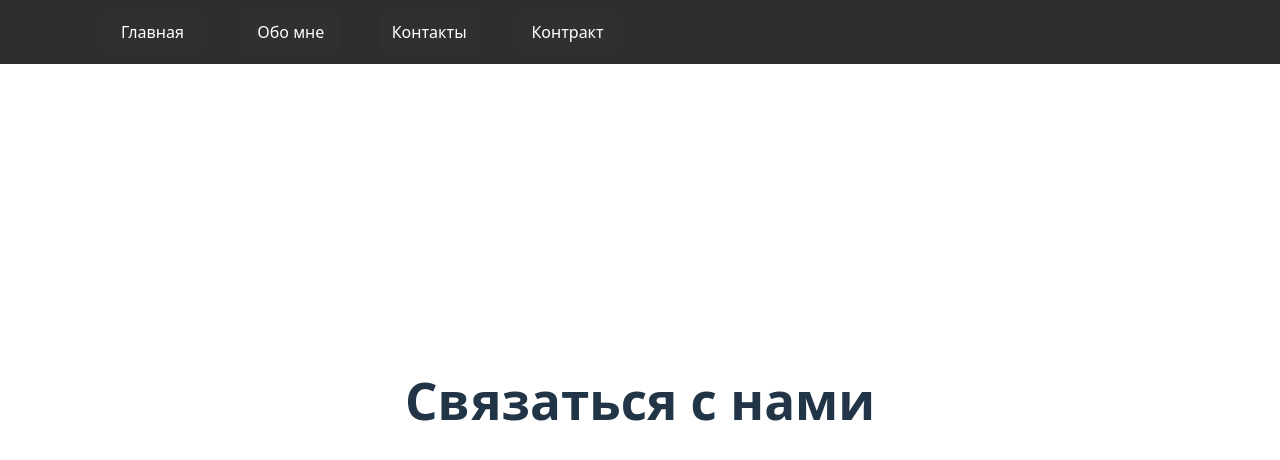
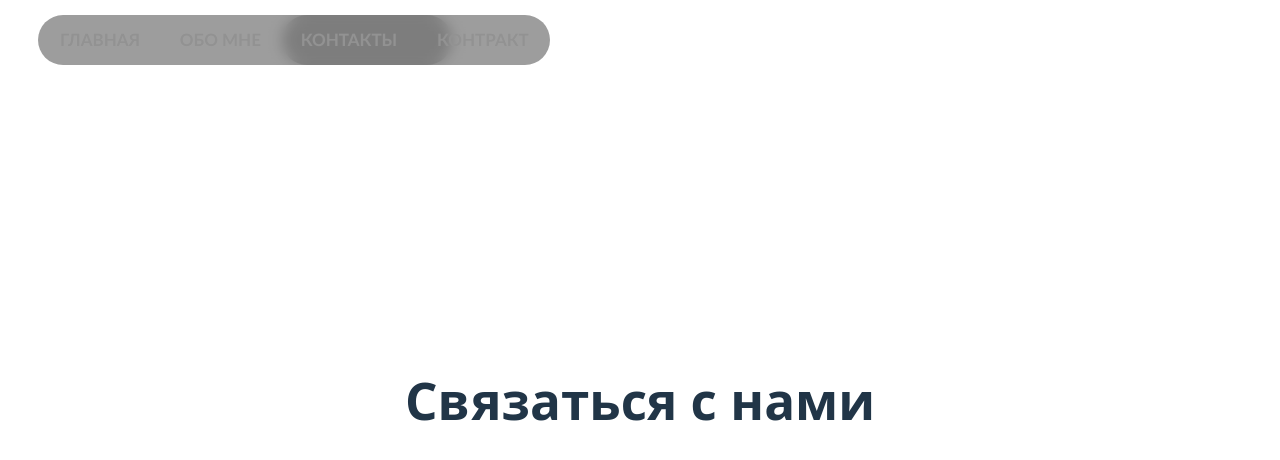
Before and after one commit to rom6n/mc1f, a React (Vite) app: page /mc1f/contacts in a window 1280 px wide. Shown: the top 460 px of the page. Built offline with nearby package versions, Linux system fonts and the light colour scheme; what @tonconnect/ui-react would draw is missing.

Commit message:
UI redesign

```diff
--- a/src/App.tsx
+++ b/src/App.tsx
@@ -8,7 +8,7 @@ import NavBar from "./NavBar";
 
 function App() {
   return (
-    <div className="App">
+    <>
       <div>
         <NavBar />
       </div>
@@ -18,7 +18,7 @@ function App() {
         <Route path="/mc1f/contacts" Component={Contacts} />
         <Route path="/mc1f/contract" Component={Contract} />
       </Routes>
-    </div>
+    </>
   );
 }
 
--- a/src/NavBar.tsx
+++ b/src/NavBar.tsx
@@ -2,28 +2,30 @@ import { Link } from "react-router-dom";
 
 function NavBar() {
   return (
+    <>
       <div className="navbar">
-      <div className="navbar_button">
-        <Link to={"/mc1f/"} className="navbar_main">
-          Главная
+        <div>
+          <Link to={"/mc1f/"} className="navbar_text">
+            ГЛАВНАЯ
           </Link>
         </div>
-      <div className="navbar_button">
-        <Link to={"/mc1f/about"} className="navbar_about">
-          Обо мне
+        <div>
+          <Link to={"/mc1f/about"} className="navbar_text">
+            ОБО МНЕ
           </Link>
         </div>
-      <div className="navbar_button">
-        <Link to={"/mc1f/contacts"} className="navbar_contacts">
-          Контакты
+        <div>
+          <Link to={"/mc1f/contacts"} className="navbar_text">
+            КОНТАКТЫ
           </Link>
         </div>
-      <div className="navbar_button">
-        <Link to={"/mc1f/contract"} className="navbar_contract">
-          Контракт
+        <div>
+          <Link to={"/mc1f/contract"} className="navbar_text">
+            КОНТРАКТ
           </Link>
         </div>
       </div>
+    </>
   );
 }
 
--- a/src/index.css
+++ b/src/index.css
@@ -5,7 +5,7 @@
 
   color-scheme: light dark;
   color: rgba(255, 255, 255, 0.87);
-  background-color: #242424;
+  background-color: #424242;
 
   font-synthesis: none;
   text-rendering: optimizeLegibility;
@@ -46,16 +46,15 @@ button {
   cursor: pointer;
   transition: border-color 0.25s;
   transition: background-color 0.2s;
-  transition: transform 0.065s ease-in-out,
-   background-color 0.15s ease-in-out;
-
+  transition: transform 0.065s ease-in-out, background-color 0.15s ease-in-out;
+  &:hover {
+    background-color: rgb(68, 183, 255);
+    transform: scale(1.02);
   }
-button:hover {
-  background-color: rgb(68, 183, 255);
-}
-button:active {
+  &:active {
     background-color: rgb(68, 183, 255);
     transform: scale(0.965);
+  }
 }
 
 @media (prefers-color-scheme: light) {
@@ -75,123 +74,179 @@ button:active {
   background-color: rgb(33, 147, 217);
   border-radius: 10px;
   cursor: pointer;
-  border-width: 0px;
   size-adjust: 10px;
   transition: background-color 1s;
   padding: 12px 24px;
   font-size: 40px;
-  transition: transform 0.065s ease-in-out,
-   background-color 0.15s ease-in-out;
+  transition: transform 0.2s, background-color 0.01s ease-in-out;
+  &:active {
+    background-color: rgb(0, 220, 8);
+    transform: scale(1.02);
   }
-
-.roll_button:active {
-  background-color: rgb(68, 183, 255);
-  transform: scale(0.965);
-}
-.roll_button:focus,
-.roll_button:focus-visible {
+  &:focus,
+  &:focus-visible {
     outline: none;
   }
-.roll_button:hover {
-  background-color: rgb(68, 183, 255);
 }
 
 .roll_button_div {
   position: absolute;
   width: auto;
   height: auto;
-  top: 47vh;
-  right: 52vw
-
+  top: 340px;
+  right: 52vw;
 }
 
 .navbar {
   display: flex;
   position: fixed;
-  width: 100%;
-  height: 8%;
-  top: 0;
-  left: 0;
+  width: 40vw;
+  height: 50px;
+  top: 15px;
+  left: 3vw;
   right: 0;
   align-items: center;
-  justify-content: flex-start;
-  padding-left: 8vw;
-  gap: 3vw;
+  justify-content: space-evenly;
+  gap: 0;
+  backdrop-filter: blur(7px);
+  border-radius: 100px;
 
-  background-color: #1b1b1be9;
+  background-color: #00000062;
   z-index: 1000;
 }
 
-.navbar_main {
+.navbar_text {
   position: relative;
-  color: rgb(255, 255, 255);
-  font-weight: 500;
+  color: rgb(146, 146, 146);
+  padding: 13px 18px;
+  border-radius: 9px;
+  white-space: nowrap;
+  transition: color 0.2s, text-shadow 0.2s;
+  font-size: 17px;
+  font-weight: 600;
+  font-family: "Gill Sans", "Gill Sans MT", Calibri, "Trebuchet MS", sans-serif;
+  z-index: 2;
+  &:hover {
+    color: rgb(220, 220, 220);
   }
-.navbar_about {
-  position: relative;
-  color: rgb(255, 255, 255);
-}
-.navbar_contacts {
-  position:relative;
-  color: rgb(255, 255, 255);
-}
-.navbar_contract {
-  position: relative;
-  color: rgb(255, 255, 255);
 }
 
-.navbar_main:hover,
-.navbar_about:hover,
-.navbar_contacts:hover,
-.navbar_contract:hover {
-  color: white;
+.test_version_div {
+  position: fixed;
+  display: flex;
+  align-items: center;
+  justify-content: center;
+  top: 14px;
+  left: 44vw;
+  width: 146px;
+  height: 50px;
+  background-color: #00000062;
+  border-radius: 100px;
+  backdrop-filter: blur(7px);
+  z-index: 999;
+}
+
+.test_version {
+  color: rgb(255, 255, 255);
+  font-weight: 700;
+  font-size: 14px;
+  opacity: 50%;
+  cursor: default;
+  text-shadow: 0 0 0px rgba(255, 0, 0, 0.414);
+  font-family: "Segoe UI", Tahoma, Geneva, Verdana, sans-serif;
+}
+
+.hr_contract {
+  position: fixed;
+  top: 15px;
+  left: 32vw;
+  width: 170px;
+  height: 50px;
+  background-color: rgba(0, 0, 0, 0.2);
+  border-radius: 100px;
+  backdrop-filter: blur(7px);
+  z-index: 999;
+}
+
+.hr_about {
+  position: fixed;
+  top: 15px;
+  left: 12vw;
+  width: 170px;
+  height: 50px;
+  background-color: rgba(0, 0, 0, 0.2);
+  border-radius: 100px;
+  backdrop-filter: blur(7px);
+  z-index: 999;
+}
+
+.hr_contacts {
+  position: fixed;
+  top: 15px;
+  left: 22vw;
+  width: 170px;
+  height: 50px;
+  background-color: rgba(0, 0, 0, 0.2);
+  border-radius: 100px;
+  backdrop-filter: blur(7px);
+  z-index: 999;
+}
+
+.hr_main {
+  position: fixed;
+  top: 15px;
+  left: 3vw;
+  width: 170px;
+  height: 50px;
+  background-color: rgba(0, 0, 0, 0.2);
+  border-radius: 100px;
+  backdrop-filter: blur(7px);
+  z-index: 999;
 }
 
 .contract_info {
   position: absolute;
-  top: 12vh;
-  right: 50vw
+  top: 87px;
+  right: 50vw;
 }
 
 .contract_use {
   position: absolute;
-  top: 12vh;
+  top: 88px;
   left: 55vw;
 }
 
 .contract {
   position: absolute;
-  top: -18vh;
+  bottom: -700px;
   left: 1vw;
+  right: 1vw;
+}
+
+.tonconnect_button_div {
+  position: fixed;
+  display: flex;
+  justify-content: center;
+  align-items: center;
+  top: 19.5px;
+  right: 4vw;
+  z-index: 1001;
+  background-color: #00000062;
+  border-radius: 100px;
+  backdrop-filter: blur(7px);
+  transition: width 0.2s;
+  &:active {
+    width: 145px;
+  }
 }
 
 .tonconnect_button {
-  position: fixed;
-  top: 1.3vh;
-  right: 4vw;
-  z-index: 1001;
-}
-
-.navbar_button {
-  display: flex;
-  background-color: rgb(48, 48, 51);
-  width: 100px;
-  height: 36px;
-  justify-content: center;
-  align-items: center;
-  border-radius: 10px;
-  transition: transform 0.10s ease-in-out;
-}
-
-.navbar_button:hover {
-  transform: scale(1.07);
-  color: white;
-  background-color: rgb(72, 72, 76);
+  opacity: 44%;
 }
 
 .main_text {
   position: absolute;
-  top: 10vh;
+  top: 70px;
   left: 10vw;
   right: 10vw;
 }
@@ -199,5 +254,5 @@ button:active {
 .roll_result {
   position: absolute;
   left: 50vw;
-  top: 43vh
+  top: 313px;
 }
--- a/src/pages/About.tsx
+++ b/src/pages/About.tsx
@@ -1,6 +1,7 @@
 function About() {
   return (
     <div>
+      <div className="hr_about" />
       <h1>Обо мне</h1>
     </div>
   );
--- a/src/pages/Contacts.tsx
+++ b/src/pages/Contacts.tsx
@@ -1,6 +1,7 @@
 function Contacts() {
   return (
     <div>
+      <div className="hr_contacts" />
       <h1>Связаться с нами</h1>
     </div>
   );
--- a/src/pages/Contract.tsx
+++ b/src/pages/Contract.tsx
@@ -65,8 +65,14 @@ function Contract() {
 
   return (
     <div>
-      <div className="tonconnect_button">
-        <TonConnectButton />
+      <div className="hr_contract" />
+      <div className="test_version_div">
+        <h3 className="test_version">🔴 TESTNET 🔴</h3>
+      </div>
+      <div className="tonconnect_button_div">
+        <div className="tonconnect_button">
+          <TonConnectButton />
+        </div>
       </div>
       <div className="contract">
         <h1>Контракт</h1>
@@ -95,6 +101,7 @@ function Contract() {
       </div>
       <div className="contract_use">
         <h2>Действия</h2>
+        <hr />
         {connected ? (
           <>
             <p>Отправить сообщение</p>
--- a/src/pages/MainPage.tsx
+++ b/src/pages/MainPage.tsx
@@ -18,14 +18,15 @@ function MainPage() {
   }
   return (
     <>
+      <div className="hr_main" />
       <div className="main_text">
         <h1>Главная страница</h1>
       </div>
-        <div className="roll_button_div">
-          <button onClick={random_number} className="roll_button">
-            Roll: {numberRolls}
-          </button>
-        </div>
+      <div className="roll_button_div">
+        <button onClick={random_number} className="roll_button">
+          Roll: {numberRolls}
+        </button>
+      </div>
       <div className="roll_result">
         <h2>Выпало: {number}</h2>
         <h2>Наименьшее: {smallestNumber}</h2>
```
Lines whose indentation alone changed are shown as unchanged.
